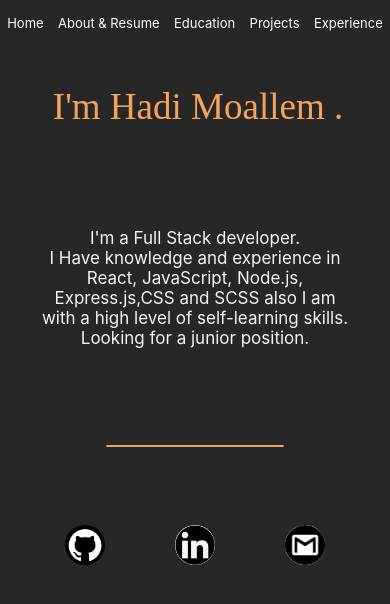
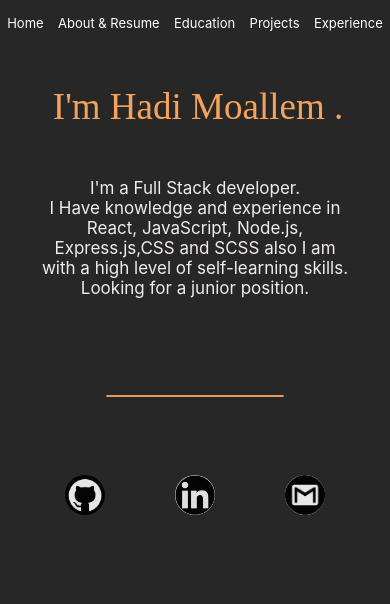
Before and after one commit to hadi1616/myResume, a React (Create React App) app in the folder my_resume/: page / in a window 390 px wide. Shown: the top 604 px of the page. Built offline with nearby package versions, Linux system fonts and the light colour scheme.

Commit message:
cleaning some code

```diff
--- a/my_resume/src/App.css
+++ b/my_resume/src/App.css
@@ -3,21 +3,22 @@
   background-color: 		#272727;
   overflow-x:hidden;
   overflow-y:auto;
-  overflow: hidden;
-      }
+
+}
 
 
 
-   .App {
-    text-align: center;
-  }
+.App {
+  text-align: center;
+}
 
-  /* body{ */
-    /* overflow: hidden; */
-  /* } */
+body{
+     /* overflow: hidden; */
+     overflow: hidden;
+   }
 
 
-  .Home{
+  /* .Home{
     display: flex;
     justify-items: center;
-  }
+  } */
--- a/my_resume/src/App.js
+++ b/my_resume/src/App.js
@@ -19,7 +19,6 @@ function App() {
         <Switch>
           <Route exact path='/' component={Home}></Route>
           <Route exact path='/about' component={About}></Route>
-          {/* <Route exact path='/resume' component={Resume}></Route> */}
           <Route exact path='/projects' component={Projects} ></Route>
           <Route exact path='/education' component={Education} ></Route>
           <Route exact path='/experience' component={Experience} ></Route>
--- a/my_resume/src/components/About/About.css
+++ b/my_resume/src/components/About/About.css
@@ -5,8 +5,6 @@
   .aboutMeContainer{
     margin-top: 40px;
     font-size: large;
-    /* min-width: 360px;
-    min-height: 740px; */
     height: 100vh;
 
 }
@@ -28,9 +26,7 @@
   background-size: cover;
 }
 
-/* h1{
-    padding-right:18px ;
-} */
+
 
 .aboutmeH1{
     color: var(--h1Colors) ;
@@ -81,11 +77,9 @@
 }
 
 .downloadButton{
-    margin: 0 auto;
+
     width: 77px;
     height: 77px;
-    /* width: 140px;
-    height: 44px; */
     font-family:'Lucida Sans', 'Lucida Sans Regular', 'Lucida Grande', 'Lucida Sans Unicode', Geneva, Verdana, sans-serif;
     margin-top: 30px;
     border-radius: 13px;
@@ -96,6 +90,7 @@
     border-style: none;
     text-decoration:none;
     border-radius: 50%;
+    margin: 0 auto;
 }
 
 
@@ -138,11 +133,6 @@
         font-size:24px;
     }
 
-    /* .AvatarDiv{ */
-        /* padding-top:59px; */
-        /* margin-top: 0px; */
-    /* } */
-
     p{
       margin: 7px 0 7px 0;
       padding: 2px 7px 2px 7px;
@@ -163,9 +153,9 @@
     }
 
     .downloadButton{
-        margin:15px 0 0 0 ;
-        width: 134px;
-        height: 39px;
+        margin-top: 8px;
+        width: 68px;
+        height: 68px;
     }
 
 
@@ -173,4 +163,7 @@
         cursor: pointer;
         transform: scale(1.3);
     }
+    .downloadCVButton{
+        font-size: 12px;
+    }
   }
--- a/my_resume/src/components/About/About.js
+++ b/my_resume/src/components/About/About.js
@@ -8,6 +8,7 @@ import Tab from '@material-ui/core/Tab';
 import { makeStyles, withStyles } from '@material-ui/core/styles';
 import { Avatar } from '@material-ui/core';
 import Slide from "react-reveal";
+import LightSpeed from "react-reveal";
 
 
 function About() {
@@ -49,21 +50,21 @@ function About() {
                         </Slide>
                         <div className={'container'}>
 
-                                <Slide right duration={1100}>
+                                {/* <Slide right duration={1100}> */}
                                         <div className={'AvatarDiv'}>
                                                 <Avatar alt="Remy Sharp" src={personalImg} className={classes.large} />
                                         </div>
-                                </Slide>
+                                {/* </Slide> */}
 
-                                <Slide right duration={1100}>
+                                {/* <Slide right duration={1100}> */}
                                         <div className={'aboutMe'}>
                                                 <p>Practical engineer with high motivation and passion for succeeding and  progressing, excellent <br />communication skills with team members , high responsibility.<br /> <div className={'lookingFor'}>Looking for entry level positions in the Front-end , Back-end , Full stack developer</div></p>
                                         </div>
 
-                                </Slide>
+                                {/* </Slide> */}
 
-                                <Slide right duration={1100}>
-                                        <h1 className={'contactMeH1'}>Contact Info</h1>
+                                {/* <Slide right duration={1100}> */}
+                                        <h1 className={'contactMeH1'}><LightSpeed top cascade>Contact Info</LightSpeed></h1>
 
                                         <div className={'ContactMeContainer'}>
                                                 <p className={'ContactMeSecContainer'}>
@@ -74,13 +75,13 @@ function About() {
                                                 </p>
 
                                         </div>
-                                </Slide>
+                                {/* </Slide> */}
 
 
-                                <Slide right duration={1100}>
-                                        <Button onClick={pdfGenerate} className={'downloadButton'} > <a style={{ textDecoration: 'none' }} href='./Hadi_Moallem_CV(3).pdf' download='Hadi_Moallem_CV.pdf' className={'downloadCVButton'}>Download resume</a></Button>
+                                {/* <Slide right duration={1100} > */}
+                                        <Button onClick={pdfGenerate} className={'downloadButton'} > <a style={{ textDecoration: 'none' }} href='./Hadi_Moallem_CV(3).pdf' download='Hadi_Moallem_CV.pdf' className={'downloadCVButton'}> Download resume</a></Button>
+                                {/* </Slide>   */}
 
-                                </Slide>
                         </div>
                 </div>
                 </>
--- a/my_resume/src/components/Education/Education.css
+++ b/my_resume/src/components/Education/Education.css
@@ -1,9 +1,27 @@
+.ProgressBar{
+    display: flex;
+    flex-wrap: wrap;
+    justify-content: space-around;
+    /* height: 24px; */
+    background-color: rgba(156, 160, 156, 0);
+}
+
+
 .mainContainer{
     padding-top: 15px;
-    height: 100vh;
+
 }
 
 
 .H1Education{
     color: #f5a25a;;
 }
+
+
+
+@media screen and (max-width: 800px) {
+    .ProgressBar{
+ height: max-content;
+    }
+
+}
--- a/my_resume/src/components/Education/Education.js
+++ b/my_resume/src/components/Education/Education.js
@@ -10,9 +10,9 @@ function Education() {
 
   const testData = [
 
-    { bgcolor:'#3c7990' , completed: 92, language:'React.js '},
-    { bgcolor:'#d88a46', completed: 68, language:'Access '},
-    { bgcolor:'#908501', completed: 74, language:'CSS & SCSS '},
+    { bgcolor:'#3c7990' , completed: 92, language:'React.js'},
+    { bgcolor:'#d88a46', completed: 68, language:'Access'},
+    { bgcolor:'#908501', completed: 74, language:'CSS & SCSS'},
     { bgcolor: '#15cf9b', completed: 82, language:'C#'},
     { bgcolor:'#C22E0B', completed: 86, language:'node.js & expess'},
     { bgcolor: '#6D2D4f', completed: 70, language:'Java'},
--- a/my_resume/src/components/Experience/Experience.css
+++ b/my_resume/src/components/Experience/Experience.css
@@ -1,7 +1,7 @@
 .ExperienceH1{
     margin-top: -3px;
     color: #eb9850;
-    font-size: xxx-large;
+    font-size: 37px;
     font-weight: 400;
     padding: 8px 10px 8px 0;
 }
--- a/my_resume/src/components/Home/Home.css
+++ b/my_resume/src/components/Home/Home.css
@@ -53,9 +53,17 @@
     justify-content: center;
     margin: 0px 30px 0px 30px;
     font-size: 25px;
+    overflow: hidden;
 
 
+    animation: fadeIn 7s;
+    -webkit-animation: fadeIn 7s;
+    -moz-animation: fadeIn 7s;
+    -o-animation: fadeIn 7s;
+    -ms-animation: fadeIn 7s;
+
 }
+
 
 .H12 {
     padding-top: 20px;
@@ -64,6 +72,13 @@
 .hrLine {
     border-radius: 5px;
     margin-top: 95px;
+
+
+    animation: fadeIn 8s;
+    -webkit-animation: fadeIn 8s;
+    -moz-animation: fadeIn 8s;
+    -o-animation: fadeIn 8s;
+    -ms-animation: fadeIn 8s;
 }
 
 .links {
@@ -72,6 +87,12 @@
     display: flex;
     justify-content: space-between;
     margin: 0 auto;
+
+    animation: fadeIn 9s;
+    -webkit-animation: fadeIn 9s;
+    -moz-animation: fadeIn 9s;
+    -o-animation: fadeIn 9s;
+    -ms-animation: fadeIn 9s;
 
 }
 
@@ -116,6 +137,34 @@
     transform: scale(1.5);
 }
 
+
+@keyframes fadeIn {
+    0% {opacity:0;}
+    /* 50% {opacity:0.5;} */
+    100% {opacity:1;}
+  }
+
+  @-moz-keyframes fadeIn {
+    0% {opacity:0;}
+    100% {opacity:1;}
+  }
+
+  @-webkit-keyframes fadeIn {
+    0% {opacity:0;}
+    100% {opacity:1;}
+  }
+
+  @-o-keyframes fadeIn {
+    0% {opacity:0;}
+    100% {opacity:1;}
+  }
+
+  @-ms-keyframes fadeIn {
+    0% {opacity:0;}
+    100% {opacity:1;}
+  }
+
+
 @media screen and (max-width: 969px) {
     .SceContainer {
         padding: 14px 0 0 0;
@@ -129,13 +178,13 @@
     }
 
     .H12 {
-        padding: 0 0 0 0;
+        padding-top: 0px;
         margin-top: 30px;
     }
 
     .personalDescription {
         font-size: 17px;
-        margin: 10px 30px 0px 30px;
+        padding-top: 50px;
     }
 
     .gitIcon {
--- a/my_resume/src/components/progress/Progress.css
+++ b/my_resume/src/components/progress/Progress.css
@@ -1,11 +1,3 @@
-.ProgressBar{
-    display: flex;
-    flex-wrap: wrap;
-    justify-content: space-around;
-    height: 24px;
-    background-color: rgba(156, 160, 156, 0);
-}
-
 .title{
     margin-right:5px;
 }
@@ -20,6 +12,7 @@
     display: flex;
     justify-content: center;
     margin-right: 9px;
+    height: 24px;
 }
 
 }
--- a/my_resume/src/components/progress/ProgressBar.js
+++ b/my_resume/src/components/progress/ProgressBar.js
@@ -30,15 +30,12 @@ const ProgressBar = (props) => {
   }
 
   return (
-    // <div className={"ProgressBar"}>
+
       <div style={containerStyles}>
         <div style={fillerStyles}>
-          <span style={labelStyles}></span>
-          {/* <span style={labelStyles}>{`${completed}%`}</span> */}
           <span style={labelStyles} className={'title'}>{`${language}`}</span>
         </div>
-      </div>
-    // </div>
+     </div>
   );
 };
 
```
Also changed, not shown: 1 other file (tests, documents, lock files or other folders).
